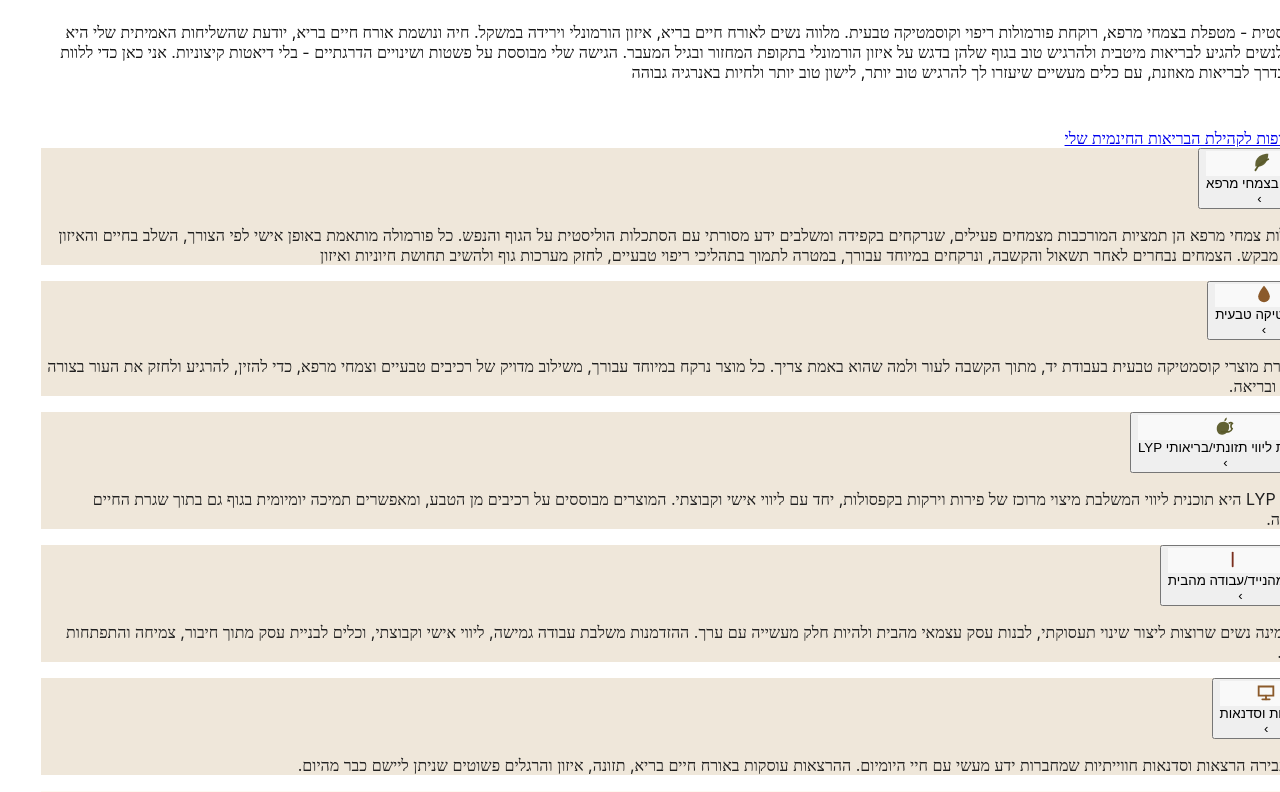
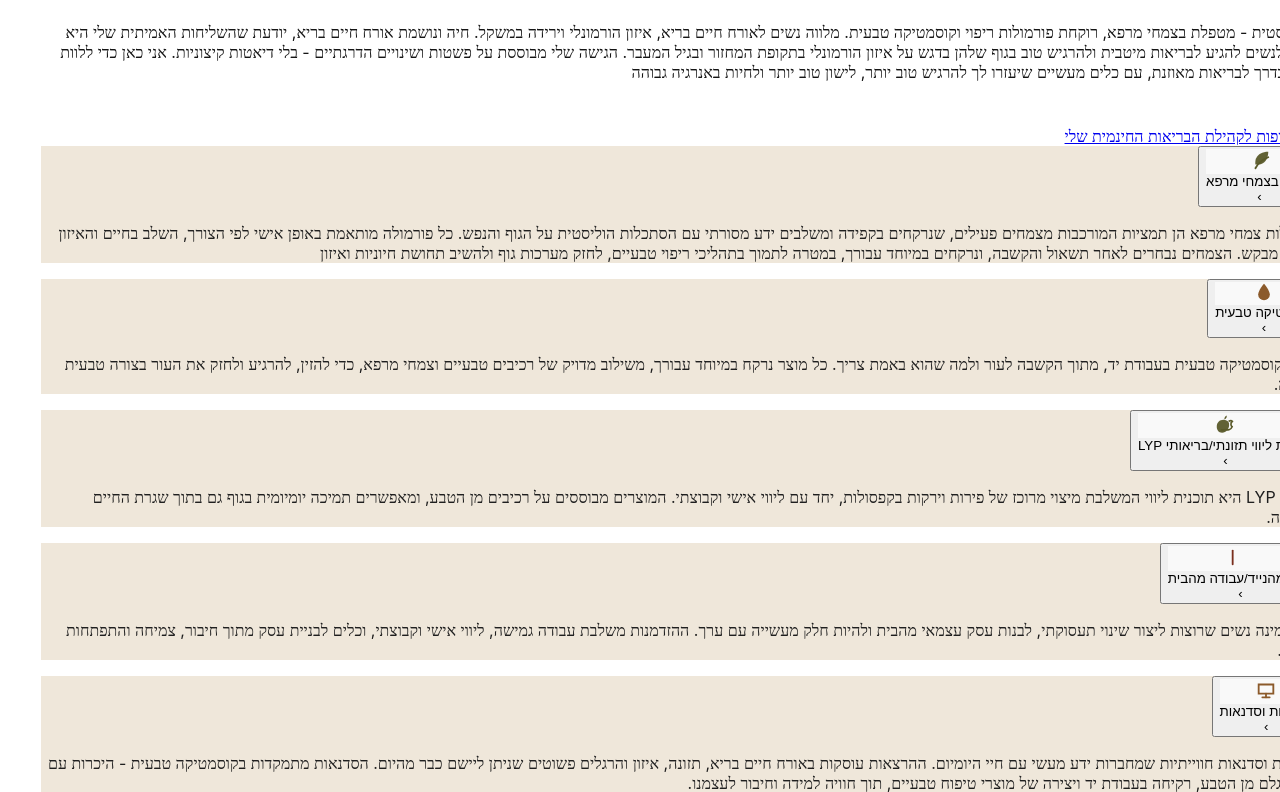
Before and after one commit to sagivab/yamit, a React (Create React App) app: page / in a window 1280 px wide. Shown: the part 2168-2960 px from the top of the page. Built offline with nearby package versions, Linux system fonts and the light colour scheme.

Commit message:
Group join box design & text change

```diff
--- a/src/Home.tsx
+++ b/src/Home.tsx
@@ -119,9 +119,9 @@ function YamitPage() {
       icon: <DropIcon />,
       details: (
         <p className="text-lg leading-7 text-black/80">
-          אני יוצרת מוצרי קוסמטיקה טבעית בעבודת יד, מתוך הקשבה לעור ולמה שהוא
-          באמת צריך. כל מוצר נרקח במיוחד עבורך, משילוב מדויק של רכיבים טבעיים
-          וצמחי מרפא, כדי להזין, להרגיע ולחזק את העור בצורה טבעית ובריאה.
+          מוצרי קוסמטיקה טבעית בעבודת יד, מתוך הקשבה לעור ולמה שהוא באמת צריך.
+          כל מוצר נרקח במיוחד עבורך, משילוב מדויק של רכיבים טבעיים וצמחי מרפא,
+          כדי להזין, להרגיע ולחזק את העור בצורה טבעית ובריאה.
         </p>
       ),
     },
@@ -161,9 +161,11 @@ function YamitPage() {
       icon: <BoardIcon />,
       details: (
         <p className="text-lg leading-7 text-black/80">
-          אני מעבירה הרצאות וסדנאות חווייתיות שמחברות ידע מעשי עם חיי היומיום.
-          ההרצאות עוסקות באורח חיים בריא, תזונה, איזון והרגלים פשוטים שניתן
-          ליישם כבר מהיום.
+          הרצאות וסדנאות חווייתיות שמחברות ידע מעשי עם חיי היומיום. ההרצאות
+          עוסקות באורח חיים בריא, תזונה, איזון והרגלים פשוטים שניתן ליישם כבר
+          מהיום. הסדנאות מתמקדות בקוסמטיקה טבעית - היכרות עם חומרי גלם מן הטבע,
+          רקיחה בעבודת יד ויצירה של מוצרי טיפוח טבעיים, תוך חוויה למידה וחיבור
+          לעצמנו.
         </p>
       ),
     },
@@ -172,7 +174,6 @@ function YamitPage() {
   return (
     <div className="min-h-screen max-w-screen-sm mx-auto flex flex-col items-center px-10 py-10 relative bg-[#e7dfd1] text-[#1f1f1f]">
       <header className="relative w-full" style={{ borderColor: "#686128" }}>
-
         <img
           src="/yamit.jpeg"
           alt="Yamit profile"
@@ -194,7 +195,6 @@ function YamitPage() {
             "
           style={{ backgroundColor: "rgba(207,196,178,0.85)" }}
         />
-
       </header>
 
       <main className="min-h-screen max-w-screen-sm mx-auto flex flex-col items-center  py-10 relative bg-[#e7dfd1] text-[#1f1f1f]">
@@ -207,12 +207,12 @@ function YamitPage() {
           style={{ color: "#151515" }}
         >
           הרבליסטית - מטפלת בצמחי מרפא, רוקחת פורמולות ריפוי וקוסמטיקה טבעית.
-          מלווה נשים לאורח חיים בריא, איזון הורמונלי וירידה במשקל. חיה ונושמת אורח
-          חיים בריא, יודעת שהשליחות האמיתית שלי היא לעזור לנשים להגיע לבריאות
-          מיטבית ולהרגיש טוב בגוף שלהן בדגש על איזון הורמונלי בתקופת המחזור ובגיל
-          המעבר. הגישה שלי מבוססת על פשטות ושינויים הדרגתיים - בלי דיאטות
-          קיצוניות. אני כאן כדי ללוות אותך בדרך לבריאות מאוזנת, עם כלים מעשיים
-          שיעזרו לך להרגיש טוב יותר, לישון טוב יותר ולחיות באנרגיה גבוהה
+          מלווה נשים לאורח חיים בריא, איזון הורמונלי וירידה במשקל. חיה ונושמת
+          אורח חיים בריא, יודעת שהשליחות האמיתית שלי היא לעזור לנשים להגיע
+          לבריאות מיטבית ולהרגיש טוב בגוף שלהן בדגש על איזון הורמונלי בתקופת
+          המחזור ובגיל המעבר. הגישה שלי מבוססת על פשטות ושינויים הדרגתיים - בלי
+          דיאטות קיצוניות. אני כאן כדי ללוות אותך בדרך לבריאות מאוזנת, עם כלים
+          מעשיים שיעזרו לך להרגיש טוב יותר, לישון טוב יותר ולחיות באנרגיה גבוהה
         </p>
 
         <div className="mt-6 w-full max-w-md space-y-4">
@@ -221,10 +221,12 @@ function YamitPage() {
             target="_blank"
             rel="noopener noreferrer"
             className={`
-      w-11/12
     mx-auto
+    w-full
+    max-w-md
     rounded-2xl
-      min-h-[64px]
+    py-3
+    px-4
     flex items-center justify-center gap-3
     shadow-[0_10px_25px_rgba(0,0,0,0.10)]
     transition-all duration-200
@@ -232,24 +234,28 @@ function YamitPage() {
     hover:shadow-[0_16px_32px_rgba(0,0,0,0.12)]
     bg-[#8b5a2b]
     text-white
-      ${animateWA ? "wa-wobble" : ""}`}
+    ${animateWA ? "wa-wobble" : ""}
+  `}
           >
-            <div className="w-11 h-11 rounded-full bg-white/15 flex items-center justify-center m-3">
+            {/* קונטיינר האייקון - שומר על עיגול מושלם בכל גודל מסך */}
+            <div className="w-10 h-10 flex-shrink-0 rounded-full bg-white/15 flex items-center justify-center">
               <svg
-                xmlns="http://www.w3.org/2000/svg"
-                width="26"
-                height="26"
+                xmlns="http://w3.org"
+                width="24"
+                height="24"
                 viewBox="0 0 16 16"
                 fill="white"
+                className="w-6 h-6"
               >
                 <path d="M13.601 2.326A7.85 7.85 0 0 0 7.994 0C3.627 0 .068 3.558.064 7.926c0 1.399.366 2.76 1.057 3.965L0 16l4.204-1.102a7.9 7.9 0 0 0 3.79.965h.004c4.368 0 7.926-3.558 7.93-7.93A7.9 7.9 0 0 0 13.6 2.326zM7.994 14.521a6.6 6.6 0 0 1-3.356-.92l-.24-.144-2.494.654.666-2.433-.156-.251a6.56 6.56 0 0 1-1.007-3.505c0-3.626 2.957-6.584 6.591-6.584a6.56 6.56 0 0 1 4.66 1.931 6.56 6.56 0 0 1 1.928 4.66c-.004 3.639-2.961 6.592-6.592 6.592m3.615-4.934c-.197-.099-1.17-.578-1.353-.646-.182-.065-.315-.099-.445.099-.133.197-.513.646-.627.775-.114.133-.232.148-.43.05-.197-.1-.836-.308-1.592-.985-.59-.525-.985-1.175-1.103-1.372-.114-.198-.011-.304.088-.403.087-.088.197-.232.296-.346.1-.114.133-.198.198-.33.065-.134.034-.248-.015-.347-.05-.099-.445-1.076-.612-1.47-.16-.389-.323-.335-.445-.34-.114-.007-.247-.007-.38-.007a.73.73 0 0 0-.529.247c-.182.198-.691.677-.691 1.654s.71 1.916.81 2.049c.098.133 1.394 2.132 3.383 2.992.47.205.84.326 1.129.418.475.152.904.129 1.246.08.38-.058 1.171-.48 1.338-.943.164-.464.164-.86.114-.943-.049-.084-.182-.133-.38-.232" />
               </svg>
             </div>
 
-            <div className="text-center">
-              <div className="text-xl font-bold leading-5">
+            {/* טקסט רספונסיבי - משנה גודל בהתאם למסך כדי למנוע שבירה מכוערת */}
+            <div className="text-right">
+              <span className="text-base sm:text-lg md:text-xl font-bold leading-tight block">
                 להצטרפות לקהילת הבריאות החינמית שלי
-              </div>
+              </span>
             </div>
           </a>
 
@@ -271,7 +277,10 @@ function YamitPage() {
 
       <footer
         className="mt-12 w-full max-w-md rounded-2xl p-6 text-center border shadow-sm"
-        style={{ backgroundColor: "rgba(255, 250, 240, 0.9)", borderColor: "rgb(104, 97, 40)" }}
+        style={{
+          backgroundColor: "rgba(255, 250, 240, 0.9)",
+          borderColor: "rgb(104, 97, 40)",
+        }}
       >
         {/* Name */}
         <div className="text-lg font-bold mb-1" style={{ color: "#81361A" }}>
```
Lines whose indentation alone changed are shown as unchanged.
